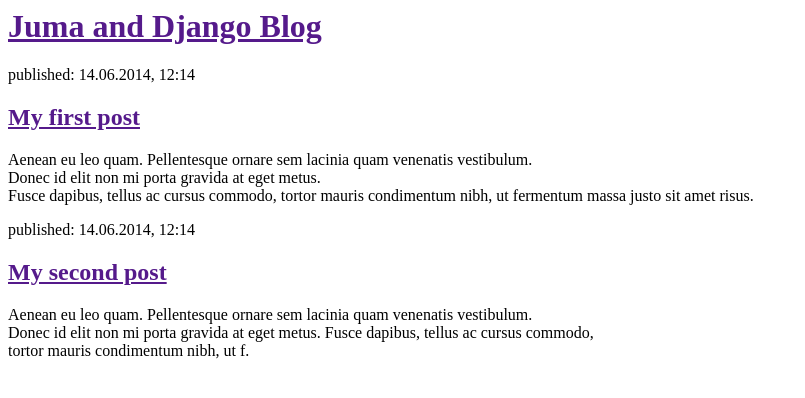
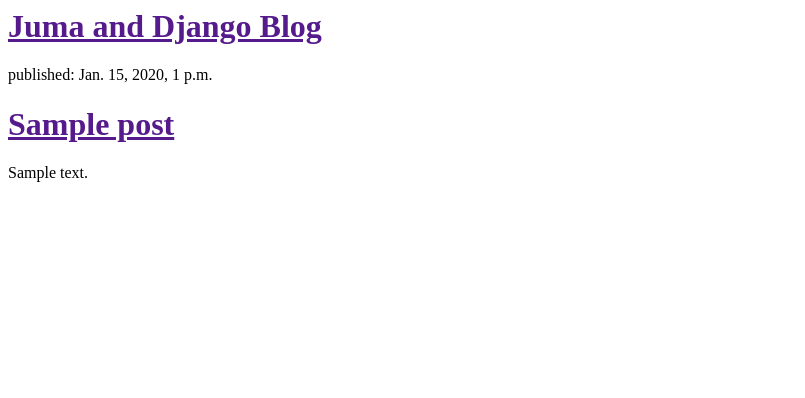
Before and after one commit to dennisdnyce/my-first-blog, a Django app: template blog/templates/blog/post_list.html in a window 1280 px wide. Shown: the top 398 px of the page, without its empty margins (0-805 px from the left). Run offline with Django 3.2, Linux system fonts and the light colour scheme; the template is opened without the code that fills it: values that come from a table or form of the project are taken from there, others are empty; tables that the repository leaves empty hold one stand-in row (values such as "Sample post").

Commit message:
Modified templates to display posts from database

```diff
--- a/blog/templates/blog/post_list.html
+++ b/blog/templates/blog/post_list.html
@@ -7,20 +7,13 @@
             <h1><a href="">Juma and Django Blog</a></h1>
         </div>
 
-        <div>
-                    <p>published: 14.06.2014, 12:14</p>
-                    <h2><a href="">My first post</a></h2>
-                    <p>Aenean eu leo quam. Pellentesque ornare sem lacinia quam venenatis vestibulum.<br>
-                      Donec id elit non mi porta gravida at eget metus.<br>
-                       Fusce dapibus, tellus ac cursus commodo, tortor mauris condimentum nibh, ut fermentum massa justo sit amet risus.</p>
-                </div>
+        {% for post in posts %}
+          <div>
+              <p>published: {{ post.published_date }}</p>
+              <h1><a href="">{{ post.title }}</a></h1>
+              <p>{{ post.text|linebreaksbr }}</p>
+          </div>
+      {% endfor %}
 
-                <div>
-                    <p>published: 14.06.2014, 12:14</p>
-                    <h2><a href="">My second post</a></h2>
-                    <p>Aenean eu leo quam. Pellentesque ornare sem lacinia quam venenatis vestibulum.<br>
-                      Donec id elit non mi porta gravida at eget metus. Fusce dapibus, tellus ac cursus commodo,<br>
-                      tortor mauris condimentum nibh, ut f.</p>
-                </div>
 </body>
 </html>
```
Also changed, not shown: blog/views.py (+6 -2 lines).
